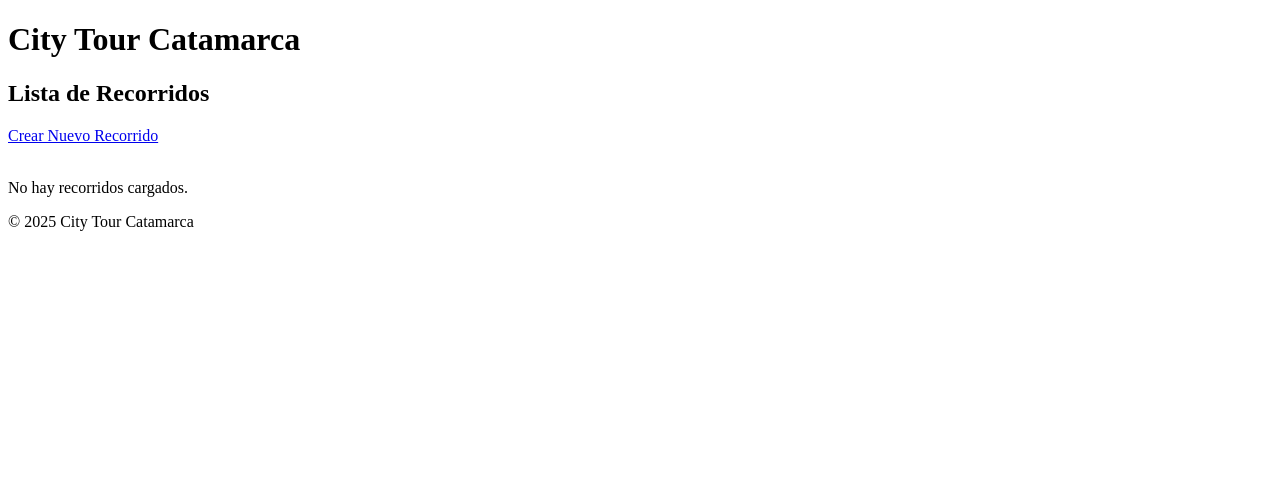
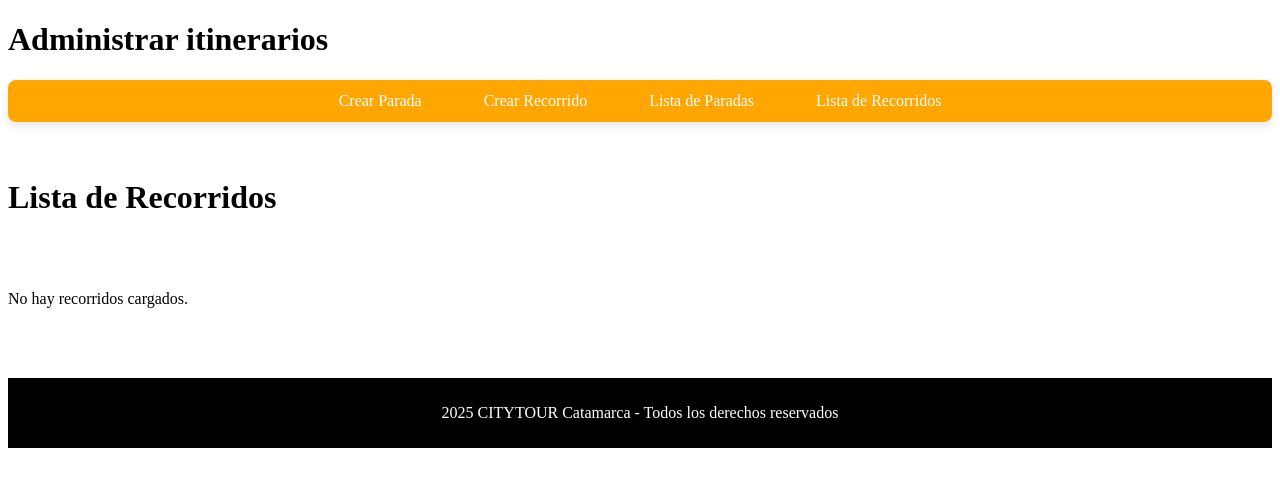
Before and after one commit to fran-paez/city-tour-catamarca, a Django app: page /recorridos/ in a window 1280 px wide. Shown: the top 487 px of the page. Run offline with Django 5.2, Linux system fonts and the light colour scheme; data that the repository does not hold is empty.

Commit message:
Archivos modificados que debian formar parte del anterior commit

```diff
--- a/apps/recorrido/forms.py
+++ b/apps/recorrido/forms.py
@@ -6,9 +6,8 @@ class ParadaForm(forms.ModelForm):
         model = Parada
         fields = ['nombre', 'descripcion_parada', 'estado', 'visibilidad_pagina']
         widgets = {
-            'descripcion_parada': forms.Textarea(attrs={'rows': 3, 'cols': 40}),
+            'descripcion_parada': forms.Textarea(attrs={'rows': 3, 'cols': 35}),
         }
-
 
 class RecorridoForm(forms.ModelForm):
     class Meta:
--- /dev/null
+++ b/apps/recorrido/static/recorrido/css/estilos_recorrido.css
@@ -0,0 +1,45 @@
+/* haz una menu navegable elengante con bootstrap y css personalizado en estilos.css
+body {
+    font-family: 'Arial', sans-serif;
+    background-color: #f8f9fa;
+    margin: 0;
+    padding: 0;
+}
+ */
+nav {
+    background-color: #ffa600;
+    overflow: hidden;
+    border-radius: 8px;
+    box-shadow: 0 4px 8px rgba(0, 0, 0, 0.1);
+}
+
+nav ul {
+    list-style-type: none;
+    margin: 0;
+    padding: 0;
+    display: flex;
+    justify-content: center;
+}
+
+nav ul li {
+    margin: 0 15px;
+}
+
+nav ul li a {
+    display: inline-block;
+    padding: 12px 16px;
+    color: white;
+    text-decoration: none;
+    border-radius: 4px;
+    transition: background-color 0.3s;
+}
+
+nav ul li a:hover {
+    background-color: #e59400;
+}
+
+.paradas-table { width:100%; border-collapse: collapse; font-family: Arial, sans-serif; }
+.paradas-table th, .paradas-table td { border: 1px solid #ddd; padding: 8px; }
+.paradas-table th { background: #f4f4f4; text-align: left; }
+.paradas-table tr:nth-child(even) { background: #fafafa; }
+.paradas-table caption { caption-side: top; font-weight: bold; margin-bottom: 8px; }
--- a/apps/recorrido/templates/recorrido/base.html
+++ b/apps/recorrido/templates/recorrido/base.html
@@ -1,20 +1,34 @@
 <!DOCTYPE html>
+{% load static %}
 <html lang="es">
 <head>
     <meta charset="UTF-8">
-    <title>{% block title %}Agregar{% endblock %}</title>
+    <title>{% block title %}Administrar itinerarios{% endblock %}</title>
+    <link rel="stylesheet" href="{% static 'recorrido/css/estilos_recorrido.css' %}">
+    <link rel="stylesheet" href="{% static 'css/estilos_global.css' %}">
 </head>
 <body>
     <header>
-        <h1>City Tour Catamarca</h1>
+        <h1>Administrar itinerarios</h1>
     </header>
+
+    <nav>
+        <ul>
+            <li><a href="{% url 'crear_parada' %}">Crear Parada</a></li>
+            <li><a href="{% url 'crear_recorrido' %}">Crear Recorrido</a></li>
+            <li><a href="{% url 'lista_paradas' %}">Lista de Paradas</a></li>
+            <li><a href="{% url 'lista_recorridos' %}">Lista de Recorridos</a></li>
+        </ul>
+    </nav>
+    <br><br>
 
     <main>
         {% block content %}{% endblock %}
     </main>
 
-    <footer>
-        <p>&copy; 2025 City Tour Catamarca</p>
+    <br><br><br>
+    <footer id="footer" class="text-center">
+        <p>2025 CITYTOUR Catamarca - Todos los derechos reservados</p>
     </footer>
 </body>
 </html>
--- a/apps/recorrido/templates/recorrido/lista_recorridos.html
+++ b/apps/recorrido/templates/recorrido/lista_recorridos.html
@@ -3,9 +3,8 @@
 {% block title %}Lista de Recorridos{% endblock %}
 
 {% block content %}
-<h2>Lista de Recorridos</h2>
+<h1>Lista de Recorridos</h1>
 
-<a href="{% url 'crear_recorrido' %}">Crear Nuevo Recorrido</a>
 <br><br>
 
 {% if recorridos %}
--- a/apps/recorrido/urls.py
+++ b/apps/recorrido/urls.py
@@ -1,6 +1,3 @@
-from django.urls import path
-from . import views
-
 from django.urls import path
 from . import views
 
@@ -9,6 +6,6 @@ urlpatterns = [
     path('', views.lista_recorridos, name='lista_recorridos'),
     path('crear/', views.crear_recorrido, name='crear_recorrido'),
     # Paradas
-    path('parada/crear', views.crear_parada, name='crear_parada'),
+    path('parada/crear/', views.crear_parada, name='crear_parada'),
     path('paradas/', views.lista_paradas, name='lista_paradas'),
 ]
--- a/apps/recorrido/views.py
+++ b/apps/recorrido/views.py
@@ -1,8 +1,11 @@
-from django.shortcuts import render
+from django.shortcuts import render,redirect
 
 # Create your views here.
-from django.shortcuts import render, redirect
+from .models import Parada
 from .forms import ParadaForm
+
+from .models import Recorrido
+from .forms import RecorridoForm
 
 
 def crear_parada(request):
@@ -10,43 +13,23 @@ def crear_parada(request):
         form = ParadaForm(request.POST)
         if form.is_valid():
             form.save()
-            return redirect('lista_paradas')  # puedes redirigir a la lista de paradas
+            return redirect('lista_paradas')
     else:
         form = ParadaForm()
 
     return render(request, 'recorrido/crear_parada.html', {'form': form})
-
-from .models import Parada
 
 def lista_paradas(request):
     paradas = Parada.objects.all()
     return render(request, 'recorrido/lista_paradas.html', {'paradas': paradas})
 
 
-from django.shortcuts import render, redirect
-
-from .models import Recorrido
-from .forms import RecorridoForm
-from django.shortcuts import render, redirect
-#
-# def crear_recorrido(request):
-#     if request.method == 'POST':
-#         form = RecorridoForm(request.POST)
-#         if form.is_valid():
-#             form.save()
-#             return redirect('lista_recorridos')
-#     else:
-#         form = RecorridoForm()
-#     return render(request, 'recorrido/crear_recorrido.html', {'form': form})
-
 
 def lista_recorridos(request):
     recorridos = Recorrido.objects.all()
     return render(request, 'recorrido/lista_recorridos.html', {'recorridos': recorridos})
 
-
 def crear_recorrido(request):
-    # print("Llegamos a la vista crear_recorrido")  # línea de debug
     if request.method == 'POST':
         form = RecorridoForm(request.POST)
         if form.is_valid():
@@ -54,5 +37,4 @@ def crear_recorrido(request):
             return redirect('lista_recorridos')
     else:
         form = RecorridoForm()
-    print("Form generado:", form)  # debug para ver si se crea
     return render(request, 'recorrido/crear_recorrido.html', {'form': form})
--- /dev/null
+++ b/static/css/estilos_global.css
@@ -0,0 +1,7 @@
+footer {
+    font-weight: 500;
+    text-align: center;
+    color:white;
+    background-color: rgb(0, 0, 0);
+    padding: 10px;
+}
```
Also changed, not shown: apps/recorrido/templates/recorrido/crear_parada.html (+11 -15 lines), apps/recorrido/templates/recorrido/lista_paradas.html (+31 -17 lines), city_tour_catamarca/settings.py (+8 -1 lines), apps/recorrido/templates/recorrido/crear_itinerario.html (added), apps/recorrido/templates/recorrido/lista_itinerarios.html (added), 1 other file.
